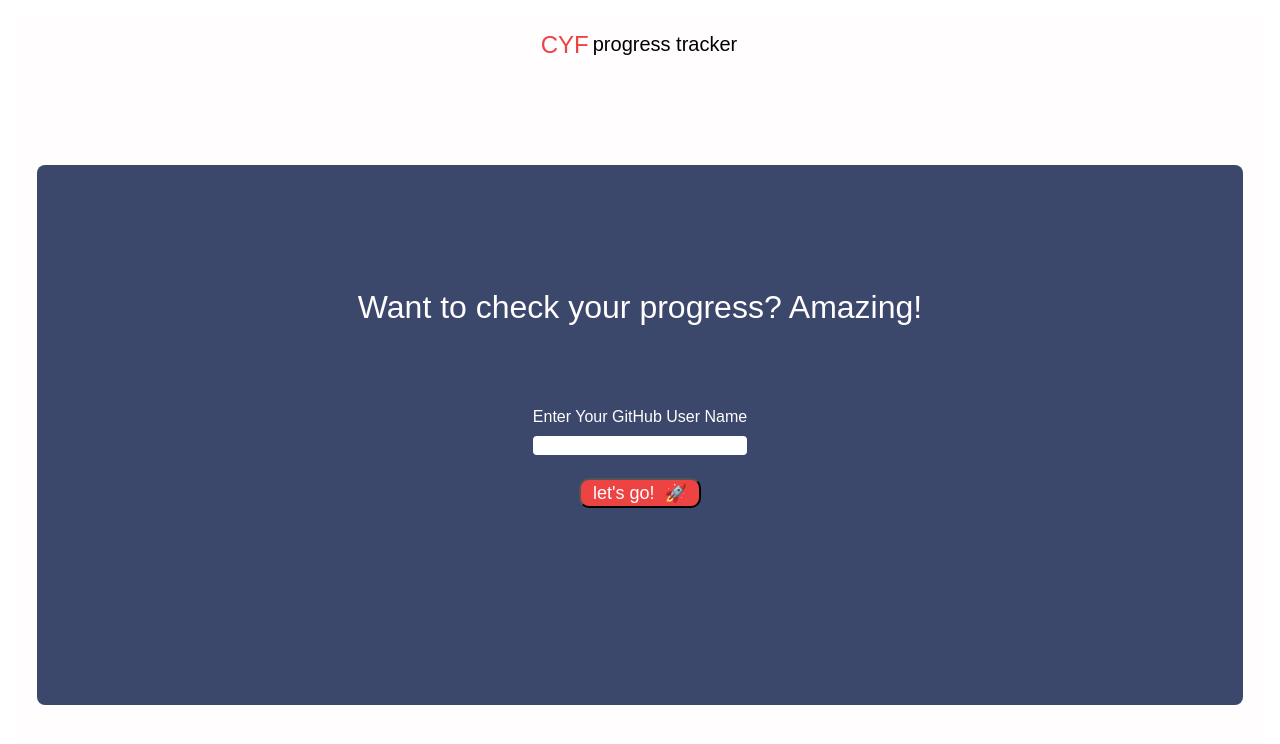
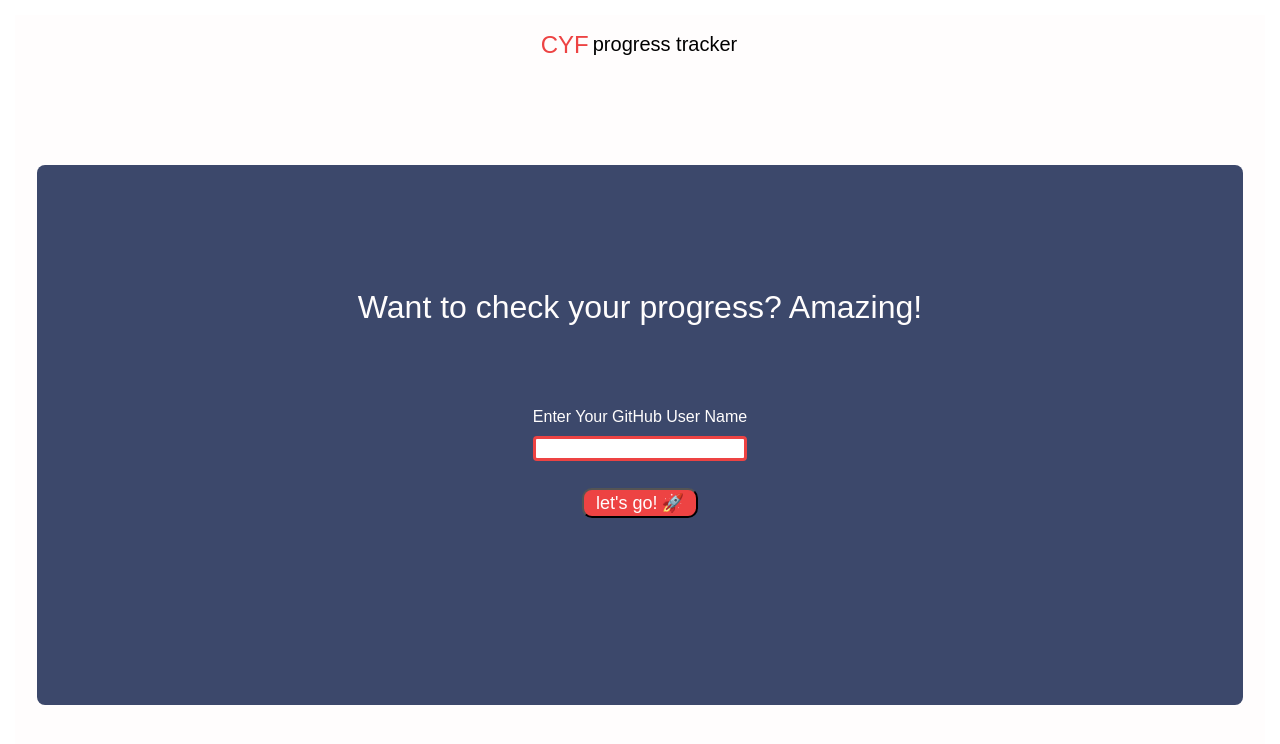
Before and after one commit to OlenaReukova/ldn9-Ctrl-Shift-Learn, a React (Create React App) app in the folder client/: page / in a window 1280 px wide. Shown: the top 744 px of the page. Built offline with nearby package versions, Linux system fonts and the light colour scheme.

Commit message:
border color

```diff
--- a/client/src/component/User.css
+++ b/client/src/component/User.css
@@ -27,12 +27,13 @@
 }
 .form-input {
 	padding: 2px;
-	border: var(--red);
+	border: var(--red) solid;
 	border-radius: 4px;
 }
 .search-button {
 	position: absolute;
 	top: 58%;
+	margin-top: 10px;
 }
 .user-button {
 	padding: 2px 12px 2px 12px;
@@ -43,7 +44,7 @@
 	cursor: pointer;
 }
 .user-button-span {
-	margin-right: 10px;
+	margin-right: 4px;
 }
 
 .error {
```
